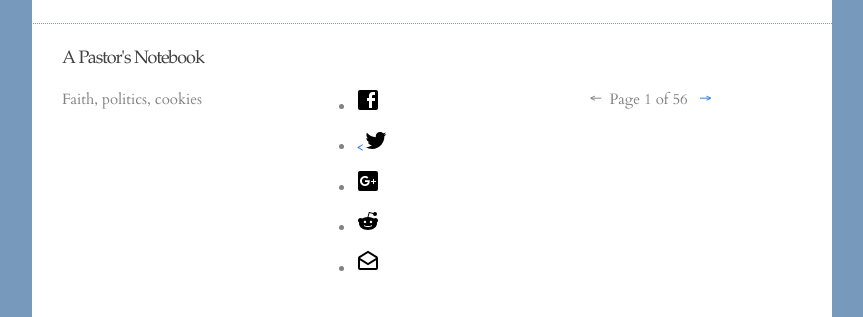
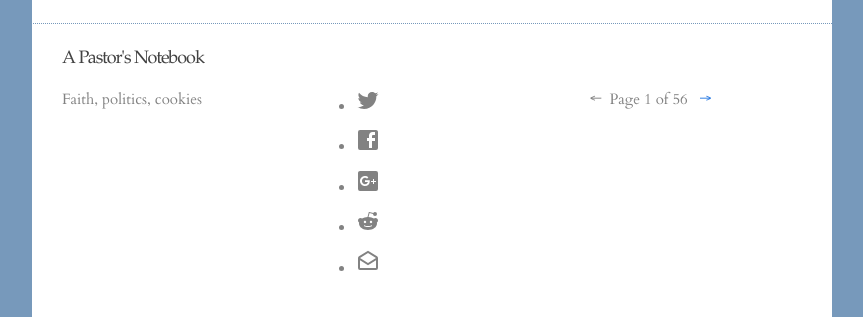
Before and after one commit to pastordan/pastordan.github.io, a Jekyll site: the page built from index.html, in a window 1280 px wide and 900 px high, scrolled down 6256 px. Shown: the part 580-897 px from the top of the window, without its empty margins (208-1071 px from the left). Built offline with Jekyll 4.4.1, drawn with Linux system fonts in a browser that asks for light colours; nearby versions of some CDN libraries; library files that are not in the unit come from our copies; the list of posts is cut into pages by our own code.

Commit message:
social share 7

```diff
--- a/_includes/footer.html
+++ b/_includes/footer.html
@@ -11,25 +11,27 @@
 
       <div class="footer-col footer-col-1">
     <ul class="share-buttons">
+
+    <li><a href="https://twitter.com/intent/tweet?source=http%3A%2F%2Fapastorsnotebook.com&text=:%20http%3A%2F%2Fapastorsnotebook.com" target="_blank" title="Tweet" onclick="window.open('https://twitter.com/intent/tweet?text=' + encodeURIComponent(document.title) + ':%20' + encodeURIComponent(document.URL)); return false;"><svg style="width:24px;height:24px" viewBox="0 0 24 24">
+    <path fill="#828282" d="M22.46,6C21.69,6.35 20.86,6.58 20,6.69C20.88,6.16 21.56,5.32 21.88,4.31C21.05,4.81 20.13,5.16 19.16,5.36C18.37,4.5 17.26,4 16,4C13.65,4 11.73,5.92 11.73,8.29C11.73,8.63 11.77,8.96 11.84,9.27C8.28,9.09 5.11,7.38 3,4.79C2.63,5.42 2.42,6.16 2.42,6.94C2.42,8.43 3.17,9.75 4.33,10.5C3.62,10.5 2.96,10.3 2.38,10C2.38,10 2.38,10 2.38,10.03C2.38,12.11 3.86,13.85 5.82,14.24C5.46,14.34 5.08,14.39 4.69,14.39C4.42,14.39 4.15,14.36 3.89,14.31C4.43,16 6,17.26 7.89,17.29C6.43,18.45 4.58,19.13 2.56,19.13C2.22,19.13 1.88,19.11 1.54,19.07C3.44,20.29 5.7,21 8.12,21C16,21 20.33,14.46 20.33,8.79C20.33,8.6 20.33,8.42 20.32,8.23C21.16,7.63 21.88,6.87 22.46,6Z" />
+</svg></a></li>
+
   <li><a href="https://www.facebook.com/sharer/sharer.php?u=http%3A%2F%2Fapastorsnotebook.com&t=" target="_blank" title="Share on Facebook" onclick="window.open('https://www.facebook.com/sharer/sharer.php?u=' + encodeURIComponent(document.URL) + '&t=' + encodeURIComponent(document.URL)); return false;"><svg style="width:24px;height:24px" viewBox="0 0 24 24">
-    <path fill="#000000" d="M19,4V7H17A1,1 0 0,0 16,8V10H19V13H16V20H13V13H11V10H13V7.5C13,5.56 14.57,4 16.5,4M20,2H4A2,2 0 0,0 2,4V20A2,2 0 0,0 4,22H20A2,2 0 0,0 22,20V4C22,2.89 21.1,2 20,2Z" />
-</svg><span class="sr-only">Share on Facebook</span></a></li>
+    <path fill="#828282" d="M19,4V7H17A1,1 0 0,0 16,8V10H19V13H16V20H13V13H11V10H13V7.5C13,5.56 14.57,4 16.5,4M20,2H4A2,2 0 0,0 2,4V20A2,2 0 0,0 4,22H20A2,2 0 0,0 22,20V4C22,2.89 21.1,2 20,2Z" />
+</svg></a></li>
 
-  <li><a href="https://twitter.com/intent/tweet?source=http%3A%2F%2Fapastorsnotebook.com&text=:%20http%3A%2F%2Fapastorsnotebook.com" target="_blank" title="Tweet" onclick="window.open('https://twitter.com/intent/tweet?text=' + encodeURIComponent(document.title) + ':%20' + encodeURIComponent(document.URL)); return false;"><<svg style="width:24px;height:24px" viewBox="0 0 24 24">
-    <path fill="#000000" d="M22.46,6C21.69,6.35 20.86,6.58 20,6.69C20.88,6.16 21.56,5.32 21.88,4.31C21.05,4.81 20.13,5.16 19.16,5.36C18.37,4.5 17.26,4 16,4C13.65,4 11.73,5.92 11.73,8.29C11.73,8.63 11.77,8.96 11.84,9.27C8.28,9.09 5.11,7.38 3,4.79C2.63,5.42 2.42,6.16 2.42,6.94C2.42,8.43 3.17,9.75 4.33,10.5C3.62,10.5 2.96,10.3 2.38,10C2.38,10 2.38,10 2.38,10.03C2.38,12.11 3.86,13.85 5.82,14.24C5.46,14.34 5.08,14.39 4.69,14.39C4.42,14.39 4.15,14.36 3.89,14.31C4.43,16 6,17.26 7.89,17.29C6.43,18.45 4.58,19.13 2.56,19.13C2.22,19.13 1.88,19.11 1.54,19.07C3.44,20.29 5.7,21 8.12,21C16,21 20.33,14.46 20.33,8.79C20.33,8.6 20.33,8.42 20.32,8.23C21.16,7.63 21.88,6.87 22.46,6Z" />
-</svg><span class="sr-only">Tweet</span></a></li>
 
   <li><a href="https://plus.google.com/share?url=http%3A%2F%2Fapastorsnotebook.com" target="_blank" title="Share on Google+" onclick="window.open('https://plus.google.com/share?url=' + encodeURIComponent(document.URL)); return false;"><svg style="width:24px;height:24px" viewBox="0 0 24 24">
-    <path fill="#000000" d="M20,2A2,2 0 0,1 22,4V20A2,2 0 0,1 20,22H4A2,2 0 0,1 2,20V4C2,2.89 2.9,2 4,2H20M20,12H18V10H17V12H15V13H17V15H18V13H20V12M9,11.29V13H11.86C11.71,13.71 11,15.14 9,15.14C7.29,15.14 5.93,13.71 5.93,12C5.93,10.29 7.29,8.86 9,8.86C10,8.86 10.64,9.29 11,9.64L12.36,8.36C11.5,7.5 10.36,7 9,7C6.21,7 4,9.21 4,12C4,14.79 6.21,17 9,17C11.86,17 13.79,15 13.79,12.14C13.79,11.79 13.79,11.57 13.71,11.29H9Z" />
-</svg><span class="sr-only">Share on Google+</span></a></li>
+    <path fill="#828282" d="M20,2A2,2 0 0,1 22,4V20A2,2 0 0,1 20,22H4A2,2 0 0,1 2,20V4C2,2.89 2.9,2 4,2H20M20,12H18V10H17V12H15V13H17V15H18V13H20V12M9,11.29V13H11.86C11.71,13.71 11,15.14 9,15.14C7.29,15.14 5.93,13.71 5.93,12C5.93,10.29 7.29,8.86 9,8.86C10,8.86 10.64,9.29 11,9.64L12.36,8.36C11.5,7.5 10.36,7 9,7C6.21,7 4,9.21 4,12C4,14.79 6.21,17 9,17C11.86,17 13.79,15 13.79,12.14C13.79,11.79 13.79,11.57 13.71,11.29H9Z" />
+</svg></a></li>
 
   <li><a href="http://www.reddit.com/submit?url=http%3A%2F%2Fapastorsnotebook.com&title=" target="_blank" title="Submit to Reddit" onclick="window.open('http://www.reddit.com/submit?url=' + encodeURIComponent(document.URL) + '&title=' +  encodeURIComponent(document.title)); return false;"><svg style="width:24px;height:24px" viewBox="0 0 24 24">
-    <path fill="#000000" d="M22,11.5C22,10.1 20.9,9 19.5,9C18.9,9 18.3,9.2 17.9,9.6C16.4,8.7 14.6,8.1 12.5,8L13.6,4L17,5A2,2 0 0,0 19,7A2,2 0 0,0 21,5A2,2 0 0,0 19,3C18.3,3 17.6,3.4 17.3,4L13.3,3C13,2.9 12.8,3.1 12.7,3.4L11.5,8C9.5,8.1 7.6,8.7 6.1,9.6C5.7,9.2 5.1,9 4.5,9C3.1,9 2,10.1 2,11.5C2,12.4 2.4,13.1 3.1,13.6L3,14.5C3,18.1 7,21 12,21C17,21 21,18.1 21,14.5L20.9,13.6C21.6,13.1 22,12.4 22,11.5M9,11.8C9.7,11.8 10.2,12.4 10.2,13C10.2,13.6 9.7,14.2 9,14.2C8.3,14.2 7.8,13.7 7.8,13C7.8,12.3 8.3,11.8 9,11.8M15.8,17.2C14,18.3 10,18.3 8.2,17.2C8,17 7.9,16.7 8.1,16.5C8.3,16.3 8.6,16.2 8.8,16.4C10,17.3 14,17.3 15.2,16.4C15.4,16.2 15.7,16.3 15.9,16.5C16.1,16.7 16,17 15.8,17.2M15,14.2C14.3,14.2 13.8,13.6 13.8,13C13.8,12.3 14.4,11.8 15,11.8C15.7,11.8 16.2,12.4 16.2,13C16.2,13.7 15.7,14.2 15,14.2Z" />
-</svg><span class="sr-only">Submit to Reddit</span></a></li>
+    <path fill="#828282" d="M22,11.5C22,10.1 20.9,9 19.5,9C18.9,9 18.3,9.2 17.9,9.6C16.4,8.7 14.6,8.1 12.5,8L13.6,4L17,5A2,2 0 0,0 19,7A2,2 0 0,0 21,5A2,2 0 0,0 19,3C18.3,3 17.6,3.4 17.3,4L13.3,3C13,2.9 12.8,3.1 12.7,3.4L11.5,8C9.5,8.1 7.6,8.7 6.1,9.6C5.7,9.2 5.1,9 4.5,9C3.1,9 2,10.1 2,11.5C2,12.4 2.4,13.1 3.1,13.6L3,14.5C3,18.1 7,21 12,21C17,21 21,18.1 21,14.5L20.9,13.6C21.6,13.1 22,12.4 22,11.5M9,11.8C9.7,11.8 10.2,12.4 10.2,13C10.2,13.6 9.7,14.2 9,14.2C8.3,14.2 7.8,13.7 7.8,13C7.8,12.3 8.3,11.8 9,11.8M15.8,17.2C14,18.3 10,18.3 8.2,17.2C8,17 7.9,16.7 8.1,16.5C8.3,16.3 8.6,16.2 8.8,16.4C10,17.3 14,17.3 15.2,16.4C15.4,16.2 15.7,16.3 15.9,16.5C16.1,16.7 16,17 15.8,17.2M15,14.2C14.3,14.2 13.8,13.6 13.8,13C13.8,12.3 14.4,11.8 15,11.8C15.7,11.8 16.2,12.4 16.2,13C16.2,13.7 15.7,14.2 15,14.2Z" />
+</svg></a></li>
 
   <li><a href="mailto:?subject=&body=:%20http%3A%2F%2Fapastorsnotebook.com" target="_blank" title="Send email" onclick="window.open('mailto:?subject=' + encodeURIComponent(document.title) + '&body=' +  encodeURIComponent(document.URL)); return false;"><svg style="width:24px;height:24px" viewBox="0 0 24 24">
-    <path fill="#000000" d="M12,15.36L4,10.36V18H20V10.36L12,15.36M4,8L12,13L20,8V8L12,3L4,8V8M22,8V18A2,2 0 0,1 20,20H4A2,2 0 0,1 2,18V8C2,7.27 2.39,6.64 2.97,6.29L12,0.64L21.03,6.29C21.61,6.64 22,7.27 22,8Z" />
-</svg></i><span class="sr-only">Send email</span></a></li>
+    <path fill="#828282" d="M12,15.36L4,10.36V18H20V10.36L12,15.36M4,8L12,13L20,8V8L12,3L4,8V8M22,8V18A2,2 0 0,1 20,20H4A2,2 0 0,1 2,18V8C2,7.27 2.39,6.64 2.97,6.29L12,0.64L21.03,6.29C21.61,6.64 22,7.27 22,8Z" />
+</svg></i></a></li>
         </ul>
       </div>
 
```
